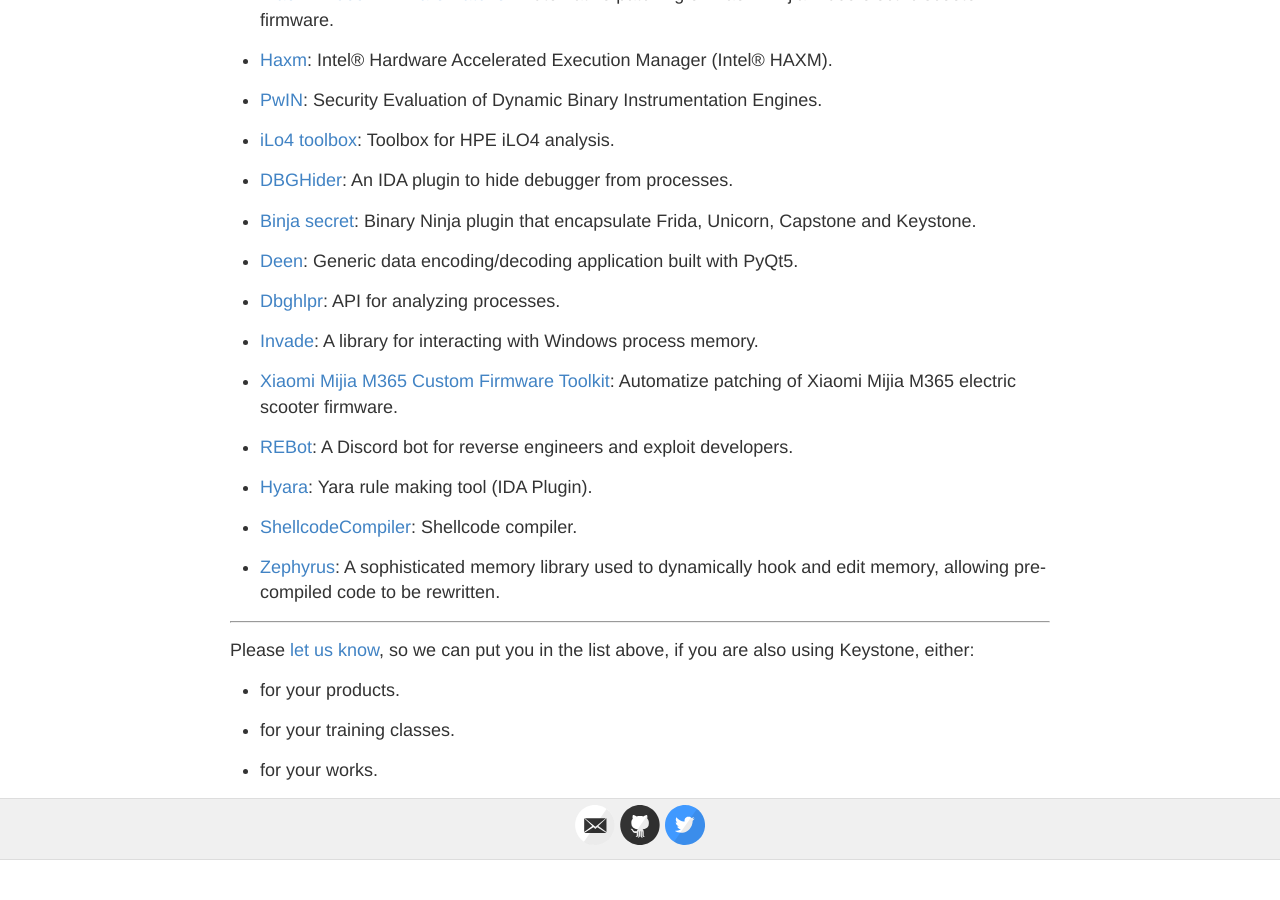
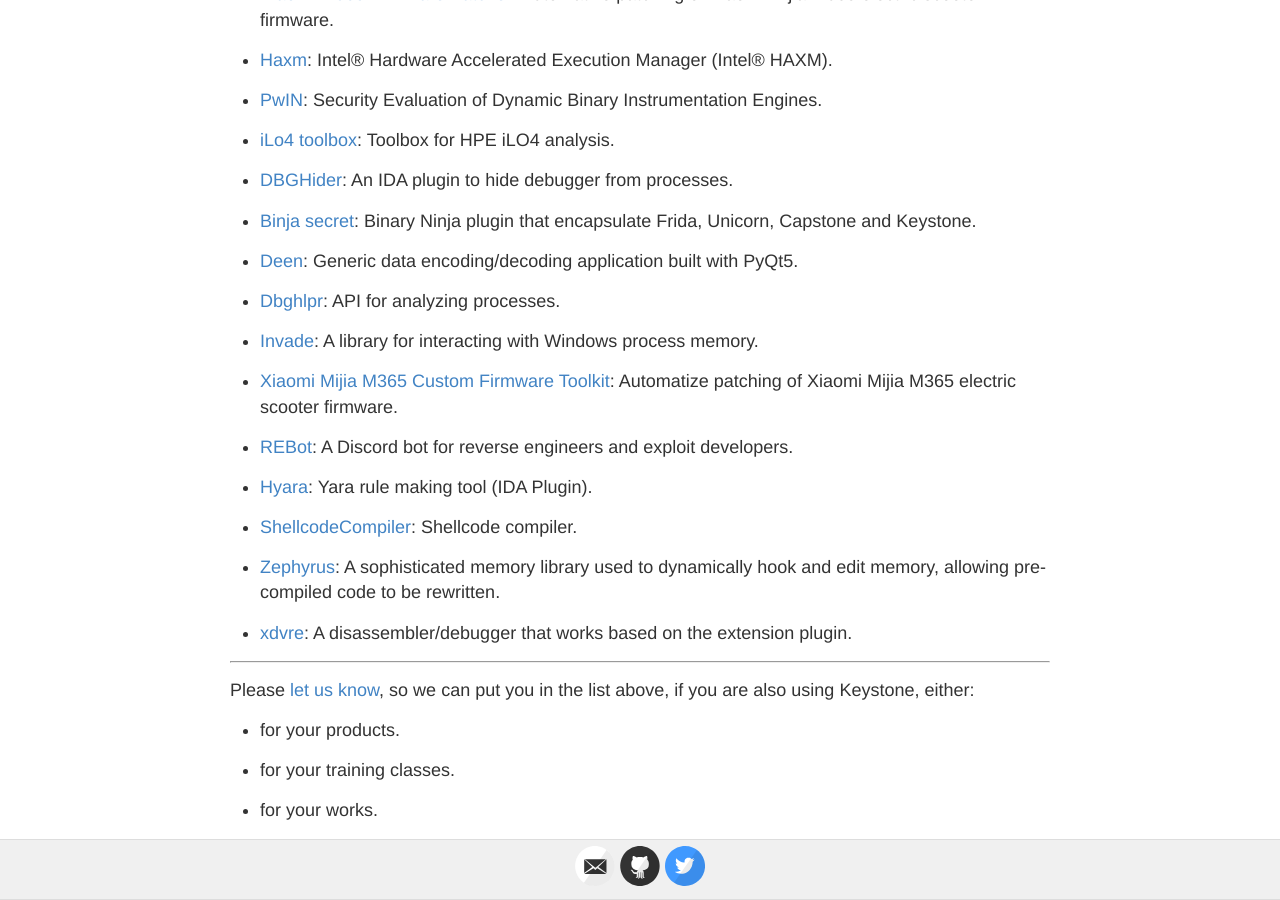
Before and after one commit to keystone-engine/keystone-engine.github.io, a Jekyll site: the page built from showcase.md, in a window 1280 px wide and 900 px high, scrolled down 3124 px. Built offline with Jekyll 4.4.1, drawn with Linux system fonts in a browser that asks for light colours; before the commit the page ends 3984 px from its top, so only the background shows below that; some of the changed lines change nothing that is shown.

Commit message:
showcase

```diff
--- a/showcase.md
+++ b/showcase.md
@@ -6,7 +6,7 @@
 
 ## Showcase
 
-In our knowledge, Keystone has been used by **81** following products (listed in no particular order).
+In our knowledge, Keystone has been used by **82** following products (listed in no particular order).
 
 - [Keypatch](http://keystone-engine.org/keypatch): IDA Pro plugin for code assembling & binary patching.
 
@@ -170,6 +170,8 @@
 
 - [Zephyrus](https://github.com/Iciclez/Zephyrus): A sophisticated memory library used to dynamically hook and edit memory, allowing pre-compiled code to be rewritten.
 
+- [xdvre](https://github.com/xdvre/xdvre): A disassembler/debugger that works based on the extension plugin.
+
 
 ---
 
```
